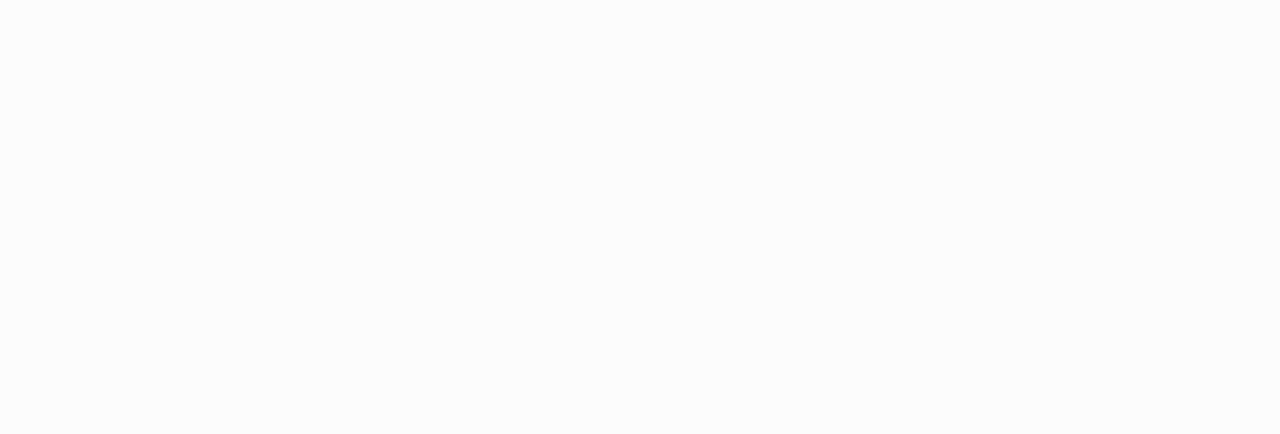
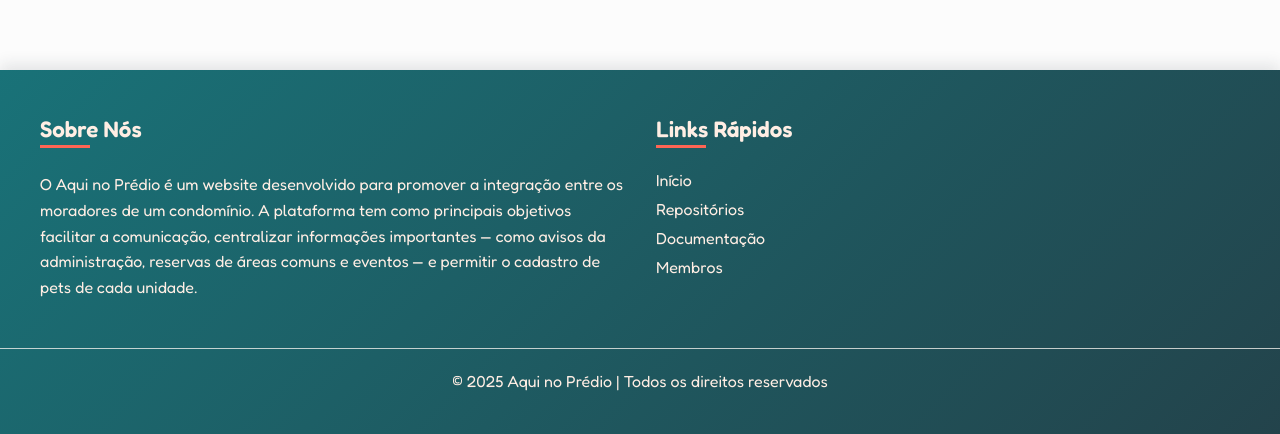
Before and after one commit to Aqui-no-Predio/aqui-no-predio-frontend, an Angular app: page / in a window 1280 px wide. Shown: the part 1352-1786 px from the top of the page. Before the commit the page ends 1422 px from the top, so only its background shows below. Built offline with nearby package versions, Linux system fonts and the light colour scheme; a web font is replaced by a local one.

Commit message:
style: Criação e estilização do footer.

```diff
--- a/src/app/app.component.html
+++ b/src/app/app.component.html
@@ -1,2 +1,3 @@
 <app-navbar />
 <app-landing/>
+<app-footer/>
--- a/src/app/app.component.ts
+++ b/src/app/app.component.ts
@@ -1,10 +1,11 @@
 import { Component } from '@angular/core';
 import { LandingComponent } from "./shared/landing/landing.component";
 import { NavbarComponent } from './shared/components/navbar/navbar.component';
+import { FooterComponent } from "./shared/components/footer/footer.component";
 
 @Component({
   selector: 'app-root',
-  imports: [LandingComponent, NavbarComponent],
+  imports: [LandingComponent, NavbarComponent, FooterComponent],
   templateUrl: './app.component.html',
   styleUrl: './app.component.css'
 })
--- /dev/null
+++ b/src/app/shared/components/footer/footer.component.css
@@ -0,0 +1,67 @@
+.footer {
+    width: 100%;
+    background: linear-gradient(135deg,
+    var(--caribbean-current),
+    var(--dark-slate-gray));
+    color: var(--champagne-pink);
+    padding: 3rem 0;
+    box-shadow: 0 -5px 15px var(--shadow-medium);
+}
+
+.footer-content {
+    max-width: 1200px;
+    margin: 0 auto;
+    display: grid;
+    grid-template-columns: repeat(auto-fit, minmax(250px, 1fr));
+    gap: 2rem;
+    padding: 0 2rem;
+}
+
+.footer-section h3 {
+    font-size: 1.4rem;
+    margin-bottom: 1.5rem;
+    font-weight: 600;
+    position: relative;
+    padding-bottom: 0.5rem;
+}
+
+.footer-section h3::after {
+    content: '';
+    position: absolute;
+    left: 0;
+    bottom: 0;
+    width: 50px;
+    height: 3px;
+    background: var(--persian-red);
+}
+
+.footer-section p {
+    margin-bottom: 1rem;
+    line-height: 1.6;
+}
+
+.footer-links li {
+    margin-bottom: 0.8rem;
+}
+
+.footer-links a {
+    transition: all 0.3s ease;
+}
+
+.footer-links a:hover {
+    color: var(--persian-red);
+}
+
+
+.footer-bottom {
+    text-align: center;
+    padding: 1.5rem 0 0;
+    margin-top: 2rem;
+    border-top: 1px solid var(--white-transparent);
+}
+
+@media screen and (max-width: 768px) {
+    .footer-content {
+        grid-template-columns: 1fr;
+    }
+}
--- /dev/null
+++ b/src/app/shared/components/footer/footer.component.html
@@ -0,0 +1,26 @@
+<footer class="footer">
+    <div class="footer-content">
+        <div class="footer-section about">
+            <h3>Sobre Nós</h3>
+            <p>O Aqui no Prédio é um website desenvolvido para promover a integração entre os moradores de um condomínio.
+                A plataforma tem como principais objetivos facilitar a comunicação, centralizar informações importantes
+                — como avisos da administração, reservas de áreas comuns e eventos — e permitir o cadastro de pets de
+                cada unidade.
+            </p>
+        </div>
+
+        <div class="footer-section links">
+            <h3>Links Rápidos</h3>
+            <ul class="footer-links">
+                <li><a href="#">Início</a></li>
+                <li><a href="#">Repositórios</a></li>
+                <li><a href="#">Documentação</a></li>
+                <li><a href="#">Membros</a></li>
+            </ul>
+        </div>
+    </div>
+
+    <div class="footer-bottom">
+        <p>&copy; 2025 Aqui no Prédio | Todos os direitos reservados</p>
+    </div>
+</footer>
--- a/src/app/shared/components/navbar/navbar.component.css
+++ b/src/app/shared/components/navbar/navbar.component.css
@@ -37,8 +37,6 @@
 }
 
 .nav-links a {
-    text-decoration: none;
-    font-weight: 500;
     transition: color 0.3s ease;
     position: relative;
 }
--- a/src/styles.css
+++ b/src/styles.css
@@ -18,7 +18,7 @@
     --shadow-light: rgba(37, 42, 52, 0.08);
     --shadow-medium: rgba(37, 42, 52, 0.12);
     --overlay-light: rgba(37, 42, 52, 0.5);
-    --white-transparent: rgba(255, 250, 245, 0.9);
+    --white-transparent: rgba(255, 250, 245, 0.74);
 }
 
 html,
```
Also changed, not shown: src/app/shared/components/footer/footer.component.ts (added, +11 -0 lines), 1 other file (tests, documents, lock files or other folders).
